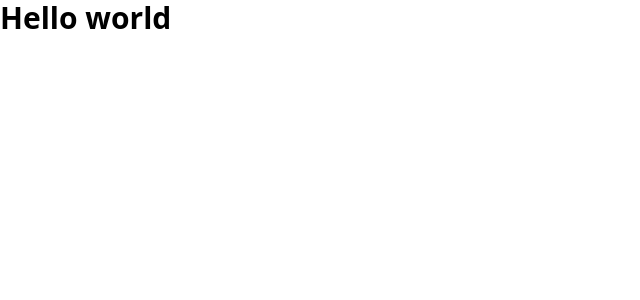
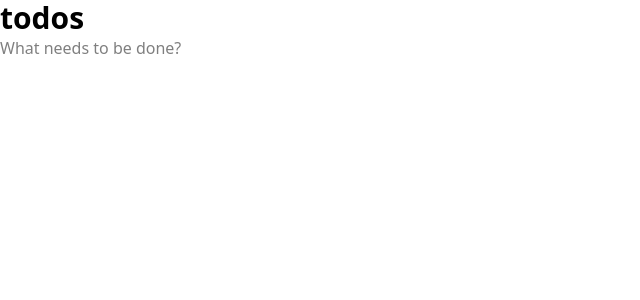
Before and after one commit to VHall1/vue-todomvc, a Vue app: page / in a window 1280 px wide. Shown: the top 300 px of the page, without its empty margins (0-640 px from the left). Built offline with nearby package versions, Linux system fonts and the light colour scheme; the HTML template or start-up script is replaced by a standard one.

Commit message:
stub basic todo list logic

```diff
--- a/package.json
+++ b/package.json
@@ -19,6 +19,7 @@
   "dependencies": {
     "@tailwindcss/vite": "^4.1.11",
     "tailwindcss": "^4.1.11",
+    "uuid": "^11.1.0",
     "vue": "^3.5.18"
   },
   "devDependencies": {
--- a/src/App.vue
+++ b/src/App.vue
@@ -1,3 +1,41 @@
+<script setup lang="ts">
+import { v4 as uuid } from "uuid";
+import { ref } from "vue";
+
+const newTodo = ref("");
+
+interface Todo {
+  id: string;
+  done: boolean;
+  description: string;
+}
+
+const todos = ref<Todo[]>([]);
+
+const handleKeydown = (payload: KeyboardEvent) => {
+  if (payload.key !== "Enter") return;
+  todos.value.push({
+    id: uuid(),
+    description: newTodo.value,
+    done: false,
+  });
+  newTodo.value = "";
+};
+</script>
 <template>
-  <h1 class="text-3xl font-bold">Hello world</h1>
+  <h1 class="text-3xl font-bold">todos</h1>
+  <div>
+    <label for="new-todo" class="sr-only">Create a new todo</label>
+    <input
+      id="new-todo"
+      v-model="newTodo"
+      placeholder="What needs to be done?"
+      @keydown="handleKeydown"
+    />
+  </div>
+
+  <div v-for="todo in todos" :key="todo.id">
+    <input type="checkbox" v-model="todo.done" />
+    <label>{{ todo.description }}</label>
+  </div>
 </template>
```
Also changed, not shown: 1 other file (tests, documents, lock files or other folders).
